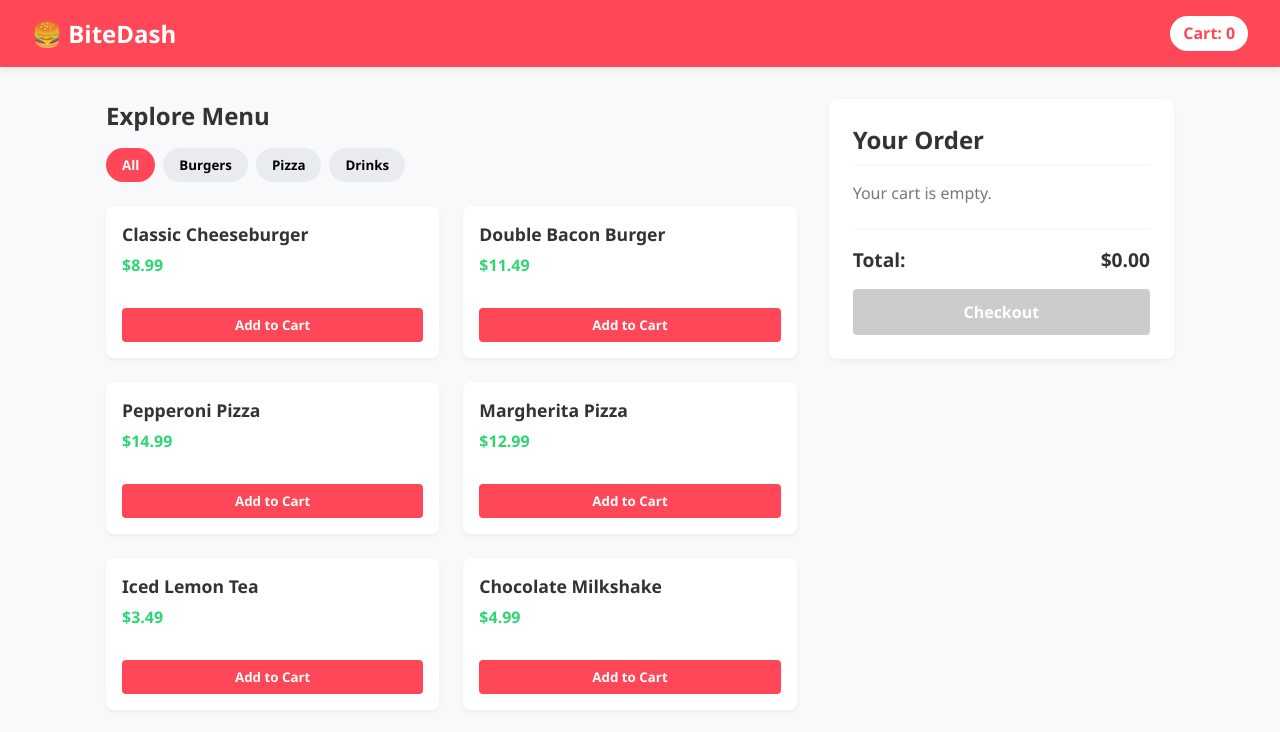
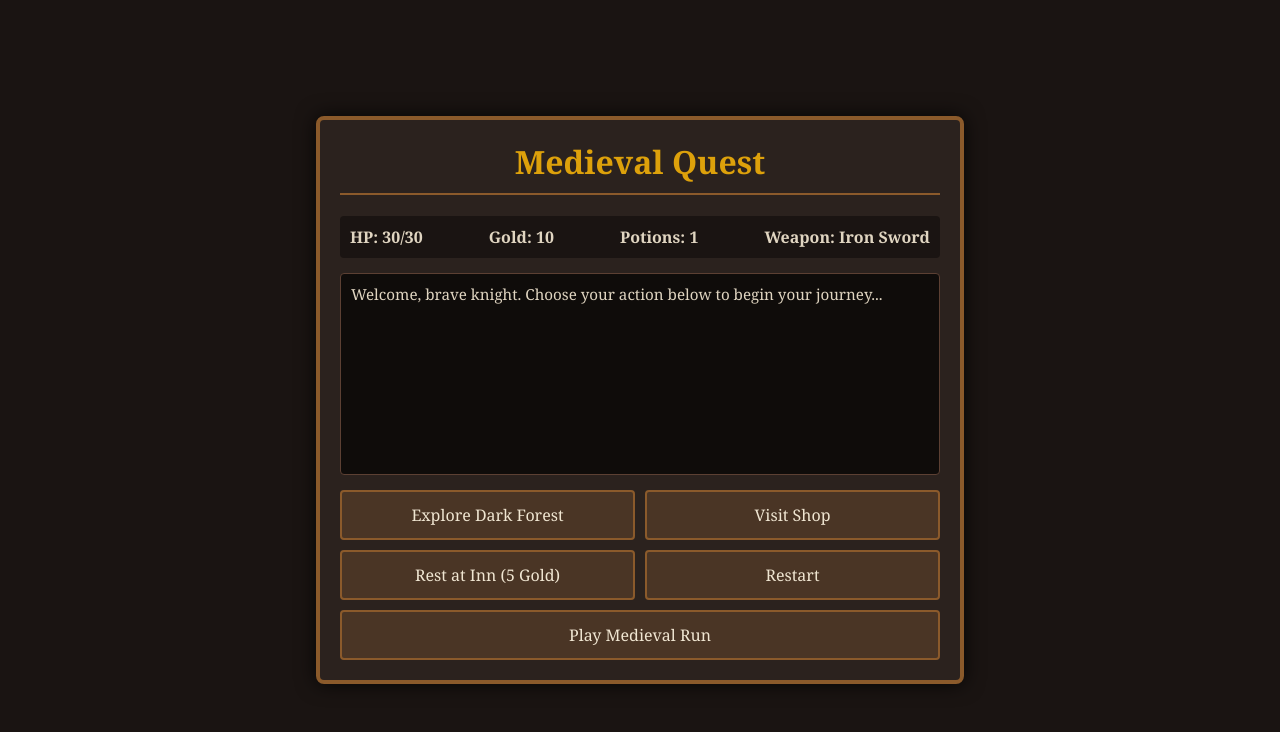
Before and after one commit to catuce428-alt/ella-sus-source-code, a plain HTML site: page index.html in a window 1280 px wide. Drawn offline with Linux system fonts and the light colour scheme.

Commit message:
Revise HTML for Medieval Quest game layout

```diff
--- a/index.html
+++ b/index.html
@@ -1,359 +1,280 @@
 <!DOCTYPE html>
 <html lang="en">
 <head>
-  <meta charset="UTF-8" />
-  <meta name="viewport" content="width=device-width, initial-scale=1.0" />
-  <title>BiteDash | Fast & Fresh Food Delivery</title>
+    <meta charset="UTF-8">
+    <meta name="viewport" content="width=device-width, initial-scale=1.0">
+    <title>Tales of the Medieval Realm</title>
     <style>
-    * {
-      box-sizing: border-box;
+        body {
+            background-color: #1a1412;
+            color: #e0d5c1;
+            font-family: 'Georgia', serif;
+            display: flex;
+            justify-content: center;
+            align-items: center;
+            min-height: 100vh;
             margin: 0;
-      padding: 0;
-      font-family: 'Segoe UI', Tahoma, Geneva, Verdana, sans-serif;
         }
 
-    body {
-      background-color: #f8f9fa;
-      color: #333;
-      padding-bottom: 60px;
+        #game-container {
+            width: 600px;
+            background-color: #2b221e;
+            border: 4px solid #8b5a2b;
+            border-radius: 8px;
+            padding: 20px;
+            box-shadow: 0 0 20px rgba(0, 0, 0, 0.8);
         }
 
-    header {
-      background-color: #ff4757;
-      color: #fff;
-      padding: 1rem 2rem;
+        h1 {
+            text-align: center;
+            color: #dda10b;
+            border-bottom: 2px solid #8b5a2b;
+            padding-bottom: 10px;
+            margin-top: 0;
+        }
+
+        #stats-bar {
             display: flex;
             justify-content: space-between;
-      align-items: center;
-      position: sticky;
-      top: 0;
-      z-index: 100;
-      box-shadow: 0 2px 8px rgba(0,0,0,0.1);
-    }
-
-    header h1 {
-      font-size: 1.5rem;
-    }
-
-    .cart-badge {
-      background-color: #fff;
-      color: #ff4757;
-      padding: 0.4rem 0.8rem;
-      border-radius: 20px;
-      font-weight: bold;
-      cursor: pointer;
-    }
-
-    .container {
-      max-width: 1100px;
-      margin: 2rem auto;
-      padding: 0 1rem;
-      display: grid;
-      grid-template-columns: 2fr 1fr;
-      gap: 2rem;
-    }
-
-    @media (max-width: 768px) {
-      .container {
-        grid-template-columns: 1fr;
-      }
-    }
-
-    /* Menu Section */
-    .menu-section h2 {
-      margin-bottom: 1rem;
-    }
-
-    .filter-buttons {
-      display: flex;
-      gap: 0.5rem;
-      margin-bottom: 1.5rem;
-    }
-
-    .filter-btn {
-      background-color: #e9ecef;
-      border: none;
-      padding: 0.5rem 1rem;
-      border-radius: 20px;
-      cursor: pointer;
-      font-weight: 600;
-      transition: background 0.2s;
-    }
-
-    .filter-btn.active, .filter-btn:hover {
-      background-color: #ff4757;
-      color: #fff;
-    }
-
-    .menu-grid {
-      display: grid;
-      grid-template-columns: repeat(auto-fill, minmax(220px, 1fr));
-      gap: 1.5rem;
-    }
-
-    .card {
-      background: #fff;
-      border-radius: 8px;
-      overflow: hidden;
-      box-shadow: 0 2px 5px rgba(0,0,0,0.05);
-      display: flex;
-      flex-direction: column;
-      justify-content: space-between;
-    }
-
-    .card-body {
-      padding: 1rem;
-    }
-
-    .card-title {
-      font-size: 1.1rem;
-      margin-bottom: 0.5rem;
-    }
-
-    .card-price {
-      color: #2ed573;
-      font-weight: bold;
-      margin-bottom: 1rem;
-    }
-
-    .add-btn {
-      width: 100%;
-      background-color: #ff4757;
-      color: white;
-      border: none;
-      padding: 0.5rem;
+            background-color: #1a1412;
+            padding: 10px;
             border-radius: 4px;
-      cursor: pointer;
+            margin-bottom: 15px;
             font-weight: bold;
         }
 
-    .add-btn:hover {
-      background-color: #e03e4d;
+        #log-box {
+            height: 180px;
+            background-color: #0f0c0a;
+            border: 1px solid #5c4033;
+            border-radius: 4px;
+            padding: 10px;
+            overflow-y: auto;
+            margin-bottom: 15px;
+            font-size: 0.95em;
+            line-height: 1.4;
         }
 
-    /* Cart Sidebar */
-    .cart-section {
-      background: #fff;
-      padding: 1.5rem;
-      border-radius: 8px;
-      box-shadow: 0 2px 5px rgba(0,0,0,0.05);
-      height: fit-content;
+        .actions {
+            display: grid;
+            grid-template-columns: 1fr 1fr;
+            gap: 10px;
         }
 
-    .cart-section h2 {
-      margin-bottom: 1rem;
-      border-bottom: 2px solid #f8f9fa;
-      padding-bottom: 0.5rem;
+        button, .btn-link {
+            background-color: #4a3525;
+            color: #f0e6d2;
+            border: 2px solid #8b5a2b;
+            padding: 12px;
+            font-family: 'Georgia', serif;
+            font-size: 1em;
+            cursor: pointer;
+            border-radius: 4px;
+            transition: background 0.2s;
+            text-decoration: none;
+            text-align: center;
+            display: inline-block;
+            box-sizing: border-box;
         }
 
-    .cart-items {
-      list-style: none;
-      margin-bottom: 1.5rem;
+        button:hover, .btn-link:hover {
+            background-color: #6e4e37;
         }
 
-    .cart-item {
-      display: flex;
-      justify-content: space-between;
-      align-items: center;
-      margin-bottom: 0.8rem;
+        button:disabled {
+            background-color: #221c18;
+            color: #665c54;
+            border-color: #443c34;
+            cursor: not-allowed;
         }
 
-    .cart-item-title {
-      font-size: 0.95rem;
-    }
-
-    .cart-item-controls {
-      display: flex;
-      align-items: center;
-      gap: 0.5rem;
-    }
-
-    .qty-btn {
-      background: #e9ecef;
-      border: none;
-      width: 24px;
-      height: 24px;
-      border-radius: 50%;
-      cursor: pointer;
-      font-weight: bold;
-    }
-
-    .cart-total {
-      font-size: 1.2rem;
-      font-weight: bold;
-      display: flex;
-      justify-content: space-between;
-      margin-top: 1rem;
-      border-top: 2px solid #f8f9fa;
-      padding-top: 1rem;
-    }
-
-    .checkout-btn {
-      width: 100%;
-      background-color: #2ed573;
-      color: white;
-      border: none;
-      padding: 0.75rem;
-      border-radius: 4px;
-      cursor: pointer;
-      font-weight: bold;
-      font-size: 1rem;
-      margin-top: 1rem;
-    }
-
-    .checkout-btn:disabled {
-      background-color: #ccc;
-      cursor: not-allowed;
+        .full-width-btn {
+            grid-column: span 2;
         }
     </style>
 </head>
 <body>
 
-  <header>
-    <h1>🍔 BiteDash</h1>
-    <div class="cart-badge" id="cartBadge">Cart: 0</div>
-  </header>
+<div id="game-container">
+    <h1>Medieval Quest</h1>
 
-  <div class="container">
-    <!-- Menu Section -->
-    <section class="menu-section">
-      <h2>Explore Menu</h2>
-      <div class="filter-buttons">
-        <button class="filter-btn active" onclick="filterMenu('all')">All</button>
-        <button class="filter-btn" onclick="filterMenu('burgers')">Burgers</button>
-        <button class="filter-btn" onclick="filterMenu('pizza')">Pizza</button>
-        <button class="filter-btn" onclick="filterMenu('drinks')">Drinks</button>
+    <div id="stats-bar">
+        <span>HP: <span id="hp">30</span>/30</span>
+        <span>Gold: <span id="gold">10</span></span>
+        <span>Potions: <span id="potions">1</span></span>
+        <span>Weapon: <span id="weapon">Iron Sword</span></span>
     </div>
 
-      <div class="menu-grid" id="menuGrid">
-        <!-- Menu items dynamically inserted here -->
+    <div id="log-box">Welcome, brave knight. Choose your action below to begin your journey...</div>
+
+    <div class="actions" id="action-buttons">
+        <button onclick="explore()">Explore Dark Forest</button>
+        <button onclick="visitShop()">Visit Shop</button>
+        <button onclick="rest()">Rest at Inn (5 Gold)</button>
+        <button onclick="restartGame()">Restart</button>
+        <a href="medieval-run/index.html" class="btn-link full-width-btn">Play Medieval Run</a>
     </div>
-    </section>
-
-    <!-- Cart Sidebar -->
-    <section class="cart-section">
-      <h2>Your Order</h2>
-      <ul class="cart-items" id="cartItems">
-        <p style="color: #777;">Your cart is empty.</p>
-      </ul>
-      <div class="cart-total">
-        <span>Total:</span>
-        <span id="cartTotal">$0.00</span>
-      </div>
-      <button class="checkout-btn" id="checkoutBtn" disabled onclick="handleCheckout()">Checkout</button>
-    </section>
 </div>
 
 <script>
-    const menu = [
-      { id: 1, title: 'Classic Cheeseburger', category: 'burgers', price: 8.99 },
-      { id: 2, title: 'Double Bacon Burger', category: 'burgers', price: 11.49 },
-      { id: 3, title: 'Pepperoni Pizza', category: 'pizza', price: 14.99 },
-      { id: 4, title: 'Margherita Pizza', category: 'pizza', price: 12.99 },
-      { id: 5, title: 'Iced Lemon Tea', category: 'drinks', price: 3.49 },
-      { id: 6, title: 'Chocolate Milkshake', category: 'drinks', price: 4.99 }
+    let player = {
+        hp: 30,
+        maxHp: 30,
+        gold: 10,
+        potions: 1,
+        weapon: "Iron Sword",
+        attackPower: 6
+    };
+
+    let currentMonster = null;
+
+    const monsters = [
+        { name: "Goblin Scout", hp: 12, attack: 4, reward: 8 },
+        { name: "Forest Bandit", hp: 18, attack: 5, reward: 12 },
+        { name: "Armored Orc", hp: 25, attack: 7, reward: 20 }
     ];
 
-    let cart = [];
-
-    function renderMenu(filter = 'all') {
-      const menuGrid = document.getElementById('menuGrid');
-      menuGrid.innerHTML = '';
-
-      const filtered = filter === 'all' ? menu : menu.filter(item => item.category === filter);
-
-      filtered.forEach(item => {
-        const card = document.createElement('div');
-        card.className = 'card';
-        card.innerHTML = `
-          <div class="card-body">
-            <h3 class="card-title">${item.title}</h3>
-            <p class="card-price">$${item.price.toFixed(2)}</p>
-          </div>
-          <div style="padding: 0 1rem 1rem 1rem;">
-            <button class="add-btn" onclick="addToCart(${item.id})">Add to Cart</button>
-          </div>
-        `;
-        menuGrid.appendChild(card);
-      });
+    function log(message) {
+        const logBox = document.getElementById("log-box");
+        logBox.innerHTML += `<p style="margin: 5px 0;">${message}</p>`;
+        logBox.scrollTop = logBox.scrollHeight;
     }
 
-    function filterMenu(category) {
-      document.querySelectorAll('.filter-btn').forEach(btn => btn.classList.remove('active'));
-      event.target.classList.add('active');
-      renderMenu(category);
+    function updateStats() {
+        document.getElementById("hp").innerText = player.hp;
+        document.getElementById("gold").innerText = player.gold;
+        document.getElementById("potions").innerText = player.potions;
+        document.getElementById("weapon").innerText = player.weapon;
     }
 
-    function addToCart(id) {
-      const existing = cart.find(item => item.id === id);
-      if (existing) {
-        existing.qty += 1;
-      } else {
-        const menuItem = menu.find(item => item.id === id);
-        cart.push({ ...menuItem, qty: 1 });
-      }
-      updateCartUI();
+    function renderTownButtons() {
+        const btnContainer = document.getElementById("action-buttons");
+        btnContainer.innerHTML = `
+            <button onclick="explore()">Explore Dark Forest</button>
+            <button onclick="visitShop()">Visit Shop</button>
+            <button onclick="rest()">Rest at Inn (5 Gold)</button>
+            <button onclick="restartGame()">Restart</button>
+            <a href="medieval-run/index.html" class="btn-link full-width-btn">Play Medieval Run</a>
+        `;
     }
 
-    function updateQty(id, change) {
-      const item = cart.find(i => i.id === id);
-      if (item) {
-        item.qty += change;
-        if (item.qty <= 0) {
-          cart = cart.filter(i => i.id !== id);
-        }
-      }
-      updateCartUI();
+    function explore() {
+        if (player.hp <= 0) return;
+        const template = monsters[Math.floor(Math.random() * monsters.length)];
+        currentMonster = { ...template };
+
+        log(`<strong>A wild ${currentMonster.name} steps from the shadows!</strong>`);
+        renderCombatButtons();
     }
 
-    function updateCartUI() {
-      const cartItems = document.getElementById('cartItems');
-      const cartTotal = document.getElementById('cartTotal');
-      const cartBadge = document.getElementById('cartBadge');
-      const checkoutBtn = document.getElementById('checkoutBtn');
+    function renderCombatButtons() {
+        const btnContainer = document.getElementById("action-buttons");
+        btnContainer.innerHTML = `
+            <button onclick="attack()">Attack</button>
+            <button onclick="usePotion()">Drink Potion</button>
+            <button onclick="flee()">Flee</button>
+        `;
+    }
 
-      if (cart.length === 0) {
-        cartItems.innerHTML = '<p style="color: #777;">Your cart is empty.</p>';
-        cartTotal.textContent = '$0.00';
-        cartBadge.textContent = 'Cart: 0';
-        checkoutBtn.disabled = true;
+    function attack() {
+        let playerDamage = Math.floor(Math.random() * 6) + (player.attackPower - 2);
+        currentMonster.hp -= playerDamage;
+        log(`You strike the ${currentMonster.name} for <strong>${playerDamage}</strong> damage!`);
+
+        if (currentMonster.hp <= 0) {
+            log(`You defeated the ${currentMonster.name}! You found <strong>${currentMonster.reward}</strong> gold.`);
+            player.gold += currentMonster.reward;
+            updateStats();
+            renderTownButtons();
             return;
         }
 
-      cartItems.innerHTML = '';
-      let total = 0;
-      let count = 0;
+        let monsterDamage = Math.max(1, Math.floor(Math.random() * 5) + (currentMonster.attack - 2));
+        player.hp -= monsterDamage;
+        log(`The ${currentMonster.name} attacks you for <strong>${monsterDamage}</strong> damage!`);
 
-      cart.forEach(item => {
-        total += item.price * item.qty;
-        count += item.qty;
-
-        const li = document.createElement('li');
-        li.className = 'cart-item';
-        li.innerHTML = `
-          <span class="cart-item-title">${item.title}</span>
-          <div class="cart-item-controls">
-            <button class="qty-btn" onclick="updateQty(${item.id}, -1)">-</button>
-            <span>${item.qty}</span>
-            <button class="qty-btn" onclick="updateQty(${item.id}, 1)">+</button>
-          </div>
-        `;
-        cartItems.appendChild(li);
-      });
-
-      cartTotal.textContent = `$${total.toFixed(2)}`;
-      cartBadge.textContent = `Cart: ${count}`;
-      checkoutBtn.disabled = false;
+        if (player.hp <= 0) {
+            player.hp = 0;
+            log("<strong style='color: #ff4d4d;'>You have fallen in battle... Game Over.</strong>");
+            renderGameOver();
+        }
+        updateStats();
     }
 
-    function handleCheckout() {
-      alert('Order placed successfully! Thank you for ordering with BiteDash.');
-      cart = [];
-      updateCartUI();
+    function usePotion() {
+        if (player.potions > 0) {
+            player.potions--;
+            player.hp = Math.min(player.maxHp, player.hp + 15);
+            log("You drink a healing potion and restore 15 HP!");
+            updateStats();
+        } else {
+            log("You don't have any potions!");
+        }
     }
 
-    // Initial Render
-    renderMenu();
+    function flee() {
+        log("You fled back to the safety of the village.");
+        renderTownButtons();
+    }
+
+    function visitShop() {
+        log("<strong>--- Ye Olde Armory ---</strong>");
+        const btnContainer = document.getElementById("action-buttons");
+        btnContainer.innerHTML = `
+            <button onclick="buyItem('potion')">Buy Potion (10 Gold)</button>
+            <button onclick="buyItem('sword')">Steel Broadsword (25 Gold)</button>
+            <button onclick="renderTownButtons()">Back to Village</button>
+        `;
+    }
+
+    function buyItem(item) {
+        if (item === 'potion') {
+            if (player.gold >= 10) {
+                player.gold -= 10;
+                player.potions++;
+                log("You purchased a Health Potion.");
+            } else {
+                log("Not enough gold!");
+            }
+        } else if (item === 'sword') {
+            if (player.gold >= 25) {
+                player.gold -= 25;
+                player.weapon = "Steel Broadsword";
+                player.attackPower = 10;
+                log("You bought and equipped the Steel Broadsword!");
+            } else {
+                log("Not enough gold!");
+            }
+        }
+        updateStats();
+    }
+
+    function rest() {
+        if (player.gold >= 5) {
+            if (player.hp >= player.maxHp) {
+                log("You are already at full health!");
+                return;
+            }
+            player.gold -= 5;
+            player.hp = Math.min(player.maxHp, player.hp + 10);
+            log("You rest at the inn and restore 10 HP.");
+            updateStats();
+        } else {
+            log("You don't have enough gold to pay for a room.");
+        }
+    }
+
+    function renderGameOver() {
+        const btnContainer = document.getElementById("action-buttons");
+        btnContainer.innerHTML = `<button onclick="restartGame()" style="grid-column: span 2;">Play Again</button>`;
+    }
+
+    function restartGame() {
+        player = { hp: 30, maxHp: 30, gold: 10, potions: 1, weapon: "Iron Sword", attackPower: 6 };
+        document.getElementById("log-box").innerHTML = "Game restarted. Welcome back, brave knight!";
+        updateStats();
+        renderTownButtons();
+    }
 </script>
 
 </body>
```
Lines whose indentation alone changed are shown as unchanged.
